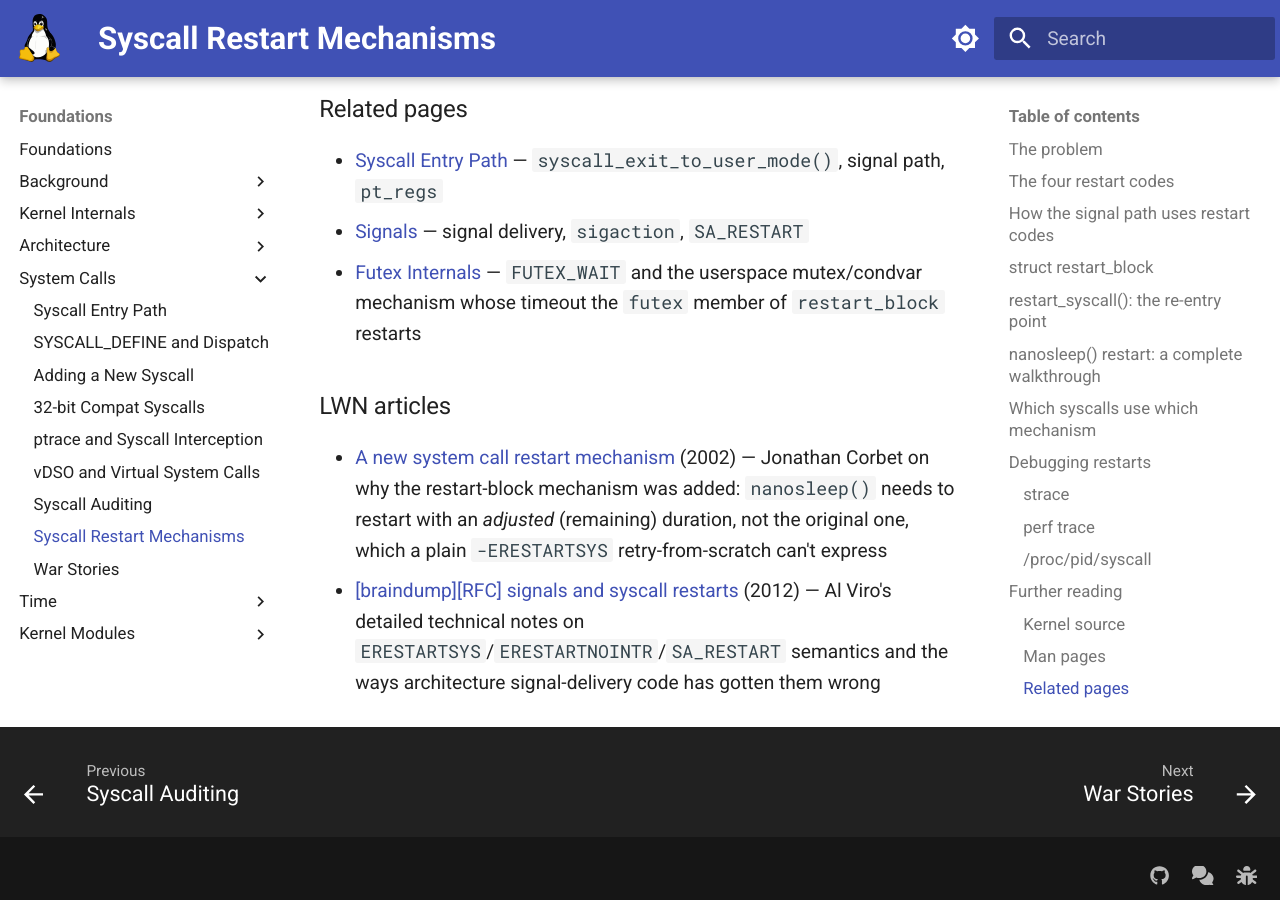
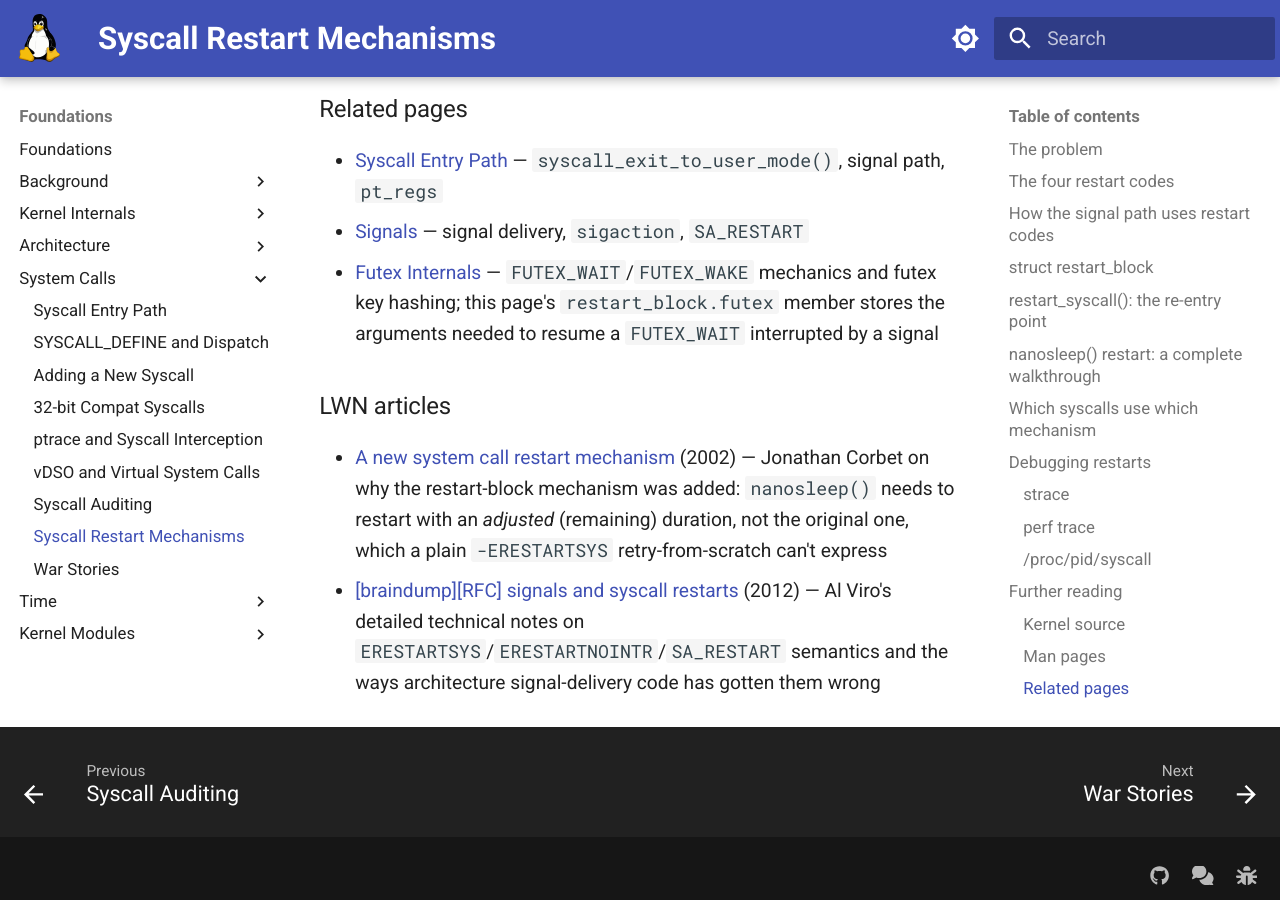
Before and after one commit to laveeshb/linux-kernel-internals, an MkDocs documentation site: the page built from docs/syscalls/restart-block.md, in a window 1280 px wide and 900 px high, scrolled down 8706 px. Built offline with MkDocs 1.6.1 and Material for MkDocs 9.7.7, drawn with Linux system fonts in a browser that asks for light colours.

Commit message:
Fix round-4 review findings on syscalls citation backfill
- syscall-entry.md, compat.md: the mutual "dispatched alongside"/
  "sits alongside" wording from the prior fix overstated the
  relationship between ia32 compat and do_syscall_x32() - confirmed
  via arch/x86/entry/syscall_32.c that ia32 compat dispatches entirely
  through its own separate entry point (ia32_sys_call()), never
  calling do_syscall_64()/do_syscall_x32(). Reworded to keep them as
  conceptual siblings without implying a shared code path.
- restart-block.md: the Futex Internals link still implied that page
  covers the restart_block.futex mechanism - reworded to describe
  futex.md's actual content and attribute the restart_block claim to
  this page instead

```diff
--- a/docs/syscalls/restart-block.md
+++ b/docs/syscalls/restart-block.md
@@ -290,7 +290,7 @@ cat /proc/$(pgrep myapp)/syscall
 
 - [Syscall Entry Path](syscall-entry.md) — `syscall_exit_to_user_mode()`, signal path, `pt_regs`
 - [Signals](../ipc/signals.md) — signal delivery, `sigaction`, `SA_RESTART`
-- [Futex Internals](../locking/futex.md) — `FUTEX_WAIT` and the userspace mutex/condvar mechanism whose timeout the `futex` member of `restart_block` restarts
+- [Futex Internals](../locking/futex.md) — `FUTEX_WAIT`/`FUTEX_WAKE` mechanics and futex key hashing; this page's `restart_block.futex` member stores the arguments needed to resume a `FUTEX_WAIT` interrupted by a signal
 
 ### LWN articles
 
```
Also changed, not shown: docs/syscalls/compat.md (+1 -1 lines), docs/syscalls/syscall-entry.md (+1 -1 lines).
